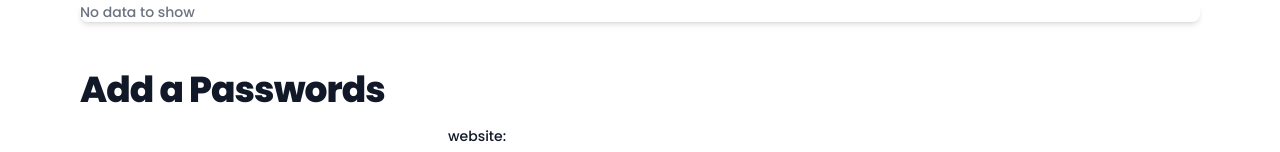
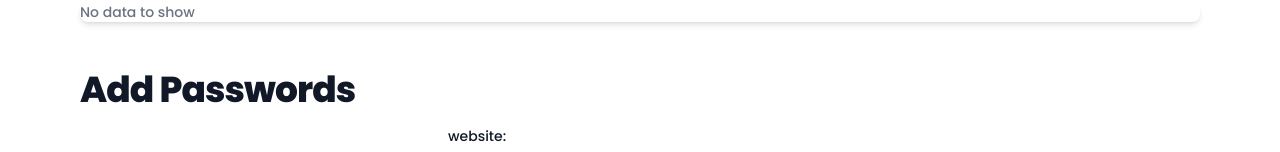
Before and after one commit to Ajayy-Singh/Password-Manager, a plain HTML site: page Password Manager/index.html in a window 1280 px wide. Shown: the part 270-422 px from the top of the page. Drawn offline with nearby package versions, Linux system fonts and the light colour scheme.

Commit message:
Update index.html

```diff
--- a/Password Manager/index.html
+++ b/Password Manager/index.html
@@ -176,7 +176,7 @@
 
 
       <!-- <h2>Add a Passwords</h2> -->
-      <h1 class="mb-4 text-4xl font-extrabold leading-none tracking-tight text-gray-900 md:text-5xl lg:text-4xl dark:text-white mt-12">Add a Passwords<span id="added" class="text-blue-600 dark:text-blue-500 hidden
+      <h1 class="mb-4 text-4xl font-extrabold leading-none tracking-tight text-gray-900 md:text-5xl lg:text-4xl dark:text-white mt-12">Add Passwords<span id="added" class="text-blue-600 dark:text-blue-500 hidden
         ">(Password Added)</span></h1>
 
 
```
